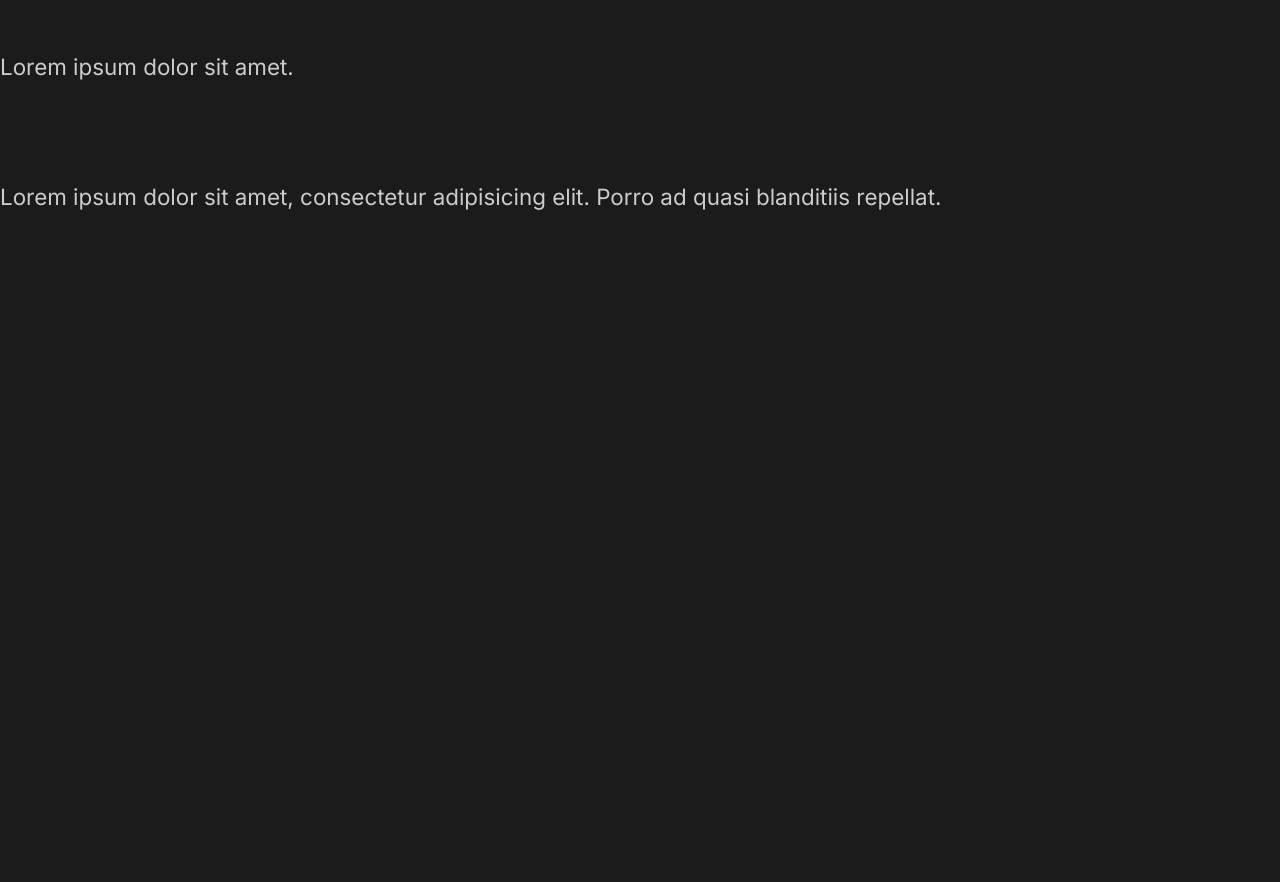
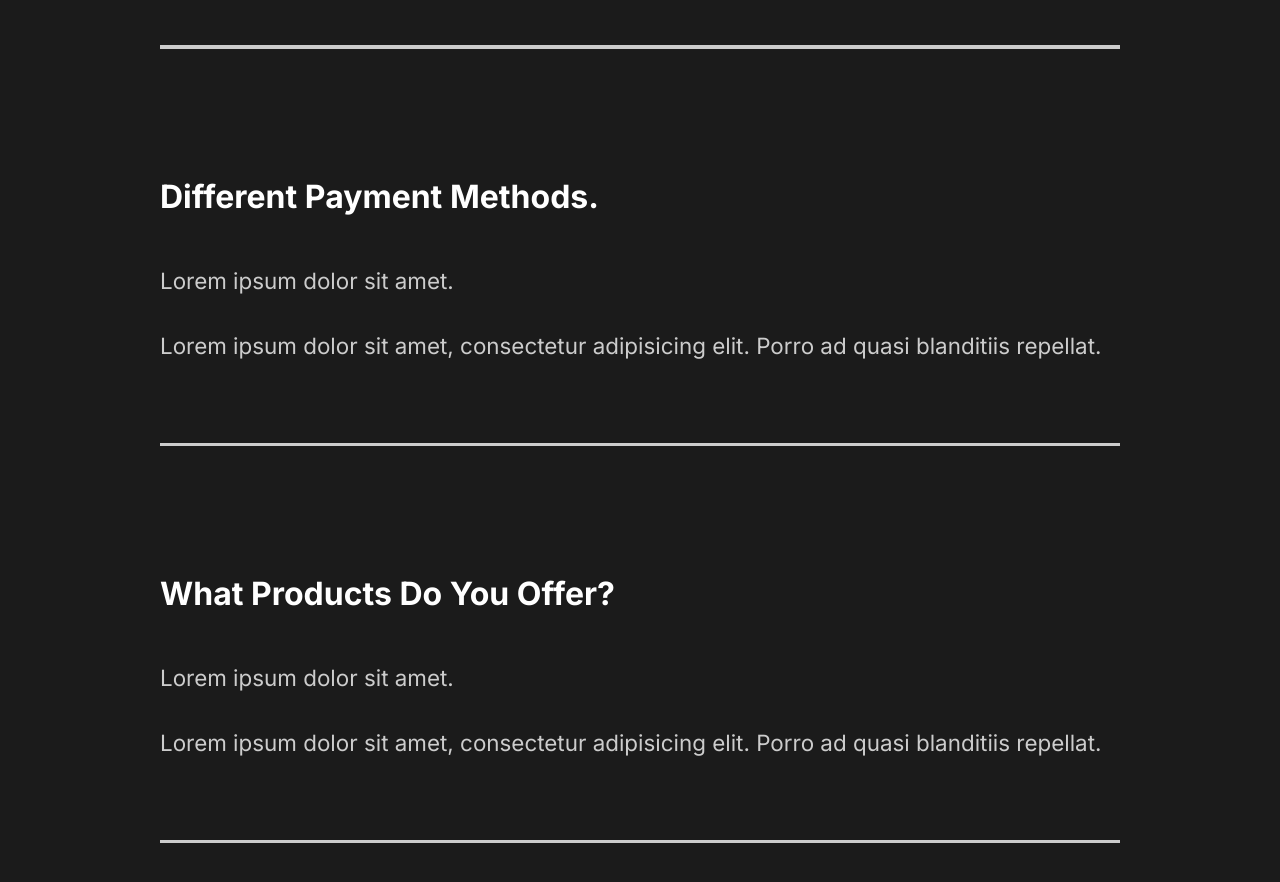
Before and after one commit to Zahidul-Turja/capture-dev-ed, a React (Create React App) app: page / in a window 1280 px wide. Shown: the part 3003-3885 px from the top of the page. Before the commit the page ends 3265 px from the top, so only its background shows below. Built offline with nearby package versions, Linux system fonts and the light colour scheme.

Commit message:
Faq style

```diff
--- a/src/components/FaqSection.js
+++ b/src/components/FaqSection.js
@@ -1,6 +1,10 @@
+import styled from "styled-components";
+
+import { About } from "../styles";
+
 function FaqSection() {
   return (
-    <div className="faq">
+    <Faq>
       <h2>
         Any Questions? <span>FAQ</span>
       </h2>
@@ -13,6 +17,7 @@ function FaqSection() {
             quasi blanditiis repellat.
           </p>
         </div>
+        <div className="faq-line"></div>
       </div>
       <div className="question">
         <h4>Daily Schedual.</h4>
@@ -23,6 +28,7 @@ function FaqSection() {
             quasi blanditiis repellat.
           </p>
         </div>
+        <div className="faq-line"></div>
       </div>
       <div className="question">
         <h4>Different Payment Methods.</h4>
@@ -33,6 +39,7 @@ function FaqSection() {
             quasi blanditiis repellat.
           </p>
         </div>
+        <div className="faq-line"></div>
       </div>
       <div className="question">
         <h4>What Products Do You Offer?</h4>
@@ -43,9 +50,41 @@ function FaqSection() {
             quasi blanditiis repellat.
           </p>
         </div>
+        <div className="faq-line"></div>
       </div>
-    </div>
+    </Faq>
   );
 }
 
+const Faq = styled(About)`
+  display: block;
+  span {
+    display: block;
+  }
+  h2 {
+    padding-bottom: 2rem;
+    font-weight: lighter;
+  }
+
+  .faq-line {
+    background: #ccc;
+    height: 0.2rem;
+    margin: 2rem 0rem;
+    width: 100%;
+  }
+
+  .question {
+    padding: 3rem 0rem;
+    cursor: pointer;
+  }
+
+  .answer {
+    padding: 2rem 0rem;
+
+    p {
+      padding: 1rem 0rem;
+    }
+  }
+`;
+
 export default FaqSection;
--- a/src/components/GlobalStyle.js
+++ b/src/components/GlobalStyle.js
@@ -39,6 +39,7 @@ const GlobalStyle = createGlobalStyle`
     }
     h4 {
         font-weight: bold;
+        font-size: 2rem;
     }
     a {
         font-size: 1.1rem;
```
